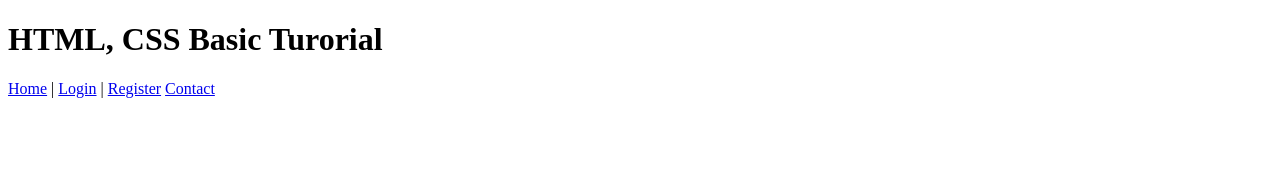
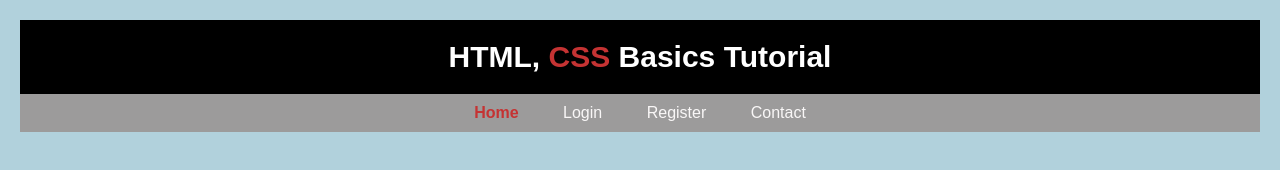
Before and after one commit to Gloriane7767/Html-Css-Basics-Lecture, a plain HTML site: page index.html in a window 1280 px wide. Drawn offline with Linux system fonts and the light colour scheme.

Commit message:
styled the header and navbar

```diff
--- a/index.html
+++ b/index.html
@@ -3,14 +3,15 @@
 <head>
     <meta charset="UTF-8">
     <meta name="viewport" content="width=device-width, initial-scale=1.0">
+    <link rel="stylesheet" href="styles.css">
     <title>Registration Form</title>
 </head>
 <body>
     <header>
-        <h1>HTML, CSS Basic Turorial</h1>
+        <h1>HTML, <span class="red-text">CSS</span> Basics Tutorial</h1>
         <nav>
-            <a href="index.html">Home</a> |
-            <a href="about.html">Login</a> |
+            <a id="active-link" href="index.html">Home</a>
+            <a href="about.html">Login</a>
             <a href="register.html">Register</a>
             <a href="contact.html">Contact</a>
     </header>
--- a/styles.css
+++ b/styles.css
@@ -0,0 +1,40 @@
+body {
+    background-color: rgb(177, 209, 220);
+    font-family: Arial, sans-serif;
+    margin: 0;
+    padding: 0;
+}
+
+h1 {
+    background-color: rgb(0, 0, 0);
+    color: rgb(255, 255, 255);
+    text-align: center;
+    padding: 20px 0;
+    margin: 20px 20px 0 20px;
+    font-size: 30px;
+    font-weight: bold;
+}
+
+nav {
+    background-color: rgb(156, 155, 155);
+    text-align: center;
+    margin: 0px 20px 20px 20px;
+    padding: 10px ;
+}
+
+
+.red-text {
+    color: rgb(197, 51, 51);
+}
+
+a {
+    color: rgb(249, 247, 247);
+    text-decoration: none;
+    margin: 0 20px;
+    font-size: 16px;
+}
+
+#active-link {
+    font-weight: bold;
+    color:rgb(197, 51, 51)
+}
```
